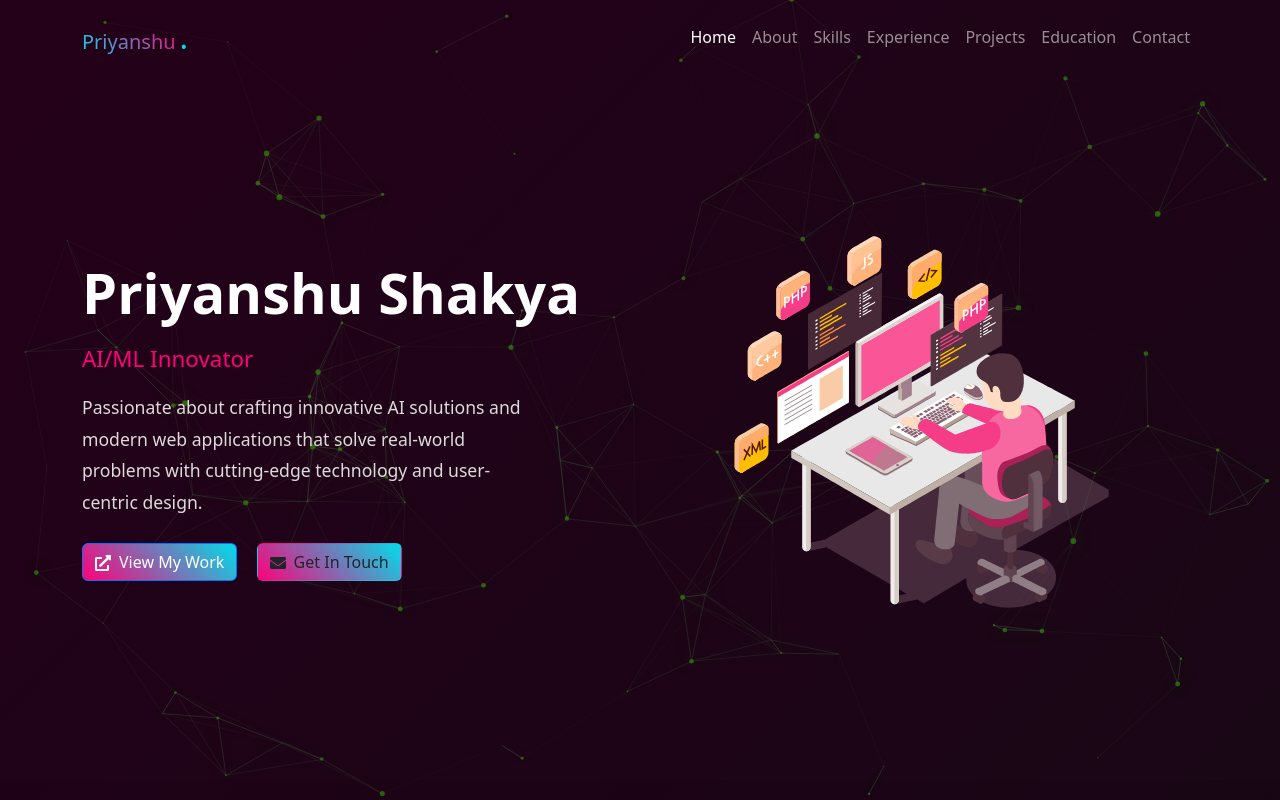
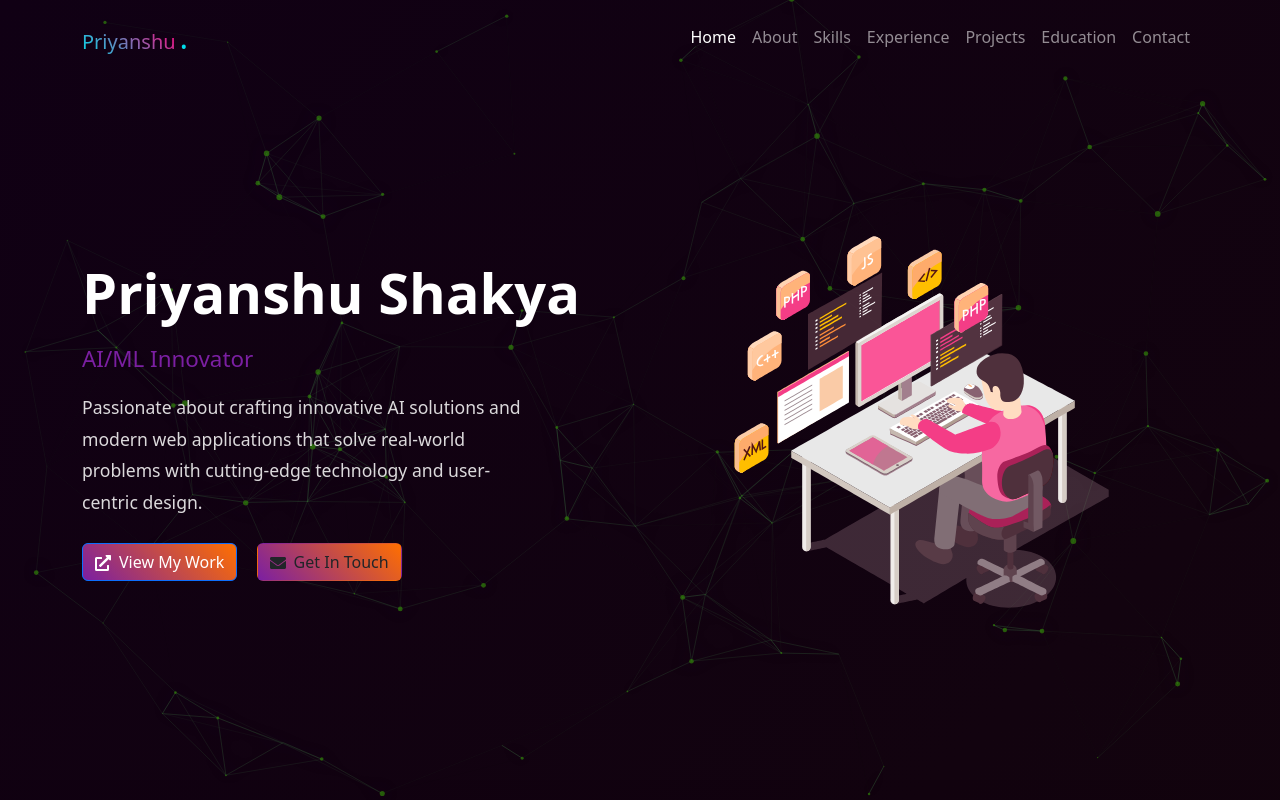
Before and after one commit to Priyanshu261202/my-portfolio, a React (Create React App) app: page / in a window 1280 px wide. Shown: the top 800 px of the page. Built offline with nearby package versions, Linux system fonts and the light colour scheme; the HTML template or start-up script is replaced by a standard one.

Commit message:
Update App.css

```diff
--- a/src/App.css
+++ b/src/App.css
@@ -1,22 +1,22 @@
 @import url('https://fonts.googleapis.com/css2?family=Poppins:wght@300;400;500;600;700&display=swap');
 
 :root {
-  --primary-color: #ff007a;
-  --secondary-color: #00ddeb;
-  --accent-color: #00ff8800;
+  --primary-color: #7b1fa2;
+  --secondary-color: #ff6f00;
+  --accent-color: #00e676;
   --text-primary: #ffffff;
   --text-secondary: rgba(255, 255, 255, 0.85);
   --text-tertiary: rgba(255, 255, 255, 0.6);
-  --bg-primary: rgb(36, 0, 25);
-  --bg-secondary: rgb(0, 22, 14);
+  --bg-primary: rgb(16, 0, 20);
+  --bg-secondary: rgb(24, 12, 0);
   --glass-bg: rgba(46, 47, 46, 0.1);
   --glass-border: rgba(12, 32, 0, 0.474);
-  --glass-blur: blur(5px);
+  --glass-blur: blur(3px);
   --shadow-glass: 0 8px 32px rgba(0, 0, 0, 0.51);
   --shadow-glow: 0 0 5px rgba(13, 255, 0, 0.185);
   --transition-smooth: all 0.3s cubic-bezier(0.4, 0, 0.2, 1);
-  --particle-glow: rgba(81, 255, 0, 0.5);
-  --particles-glow: rgba(81, 255, 0, 0.027);
+  --particle-glow: rgba(123, 31, 162, 0.5);
+  --particles-glow: rgba(123, 31, 162, 0.027);
 }
 
 * {
```
